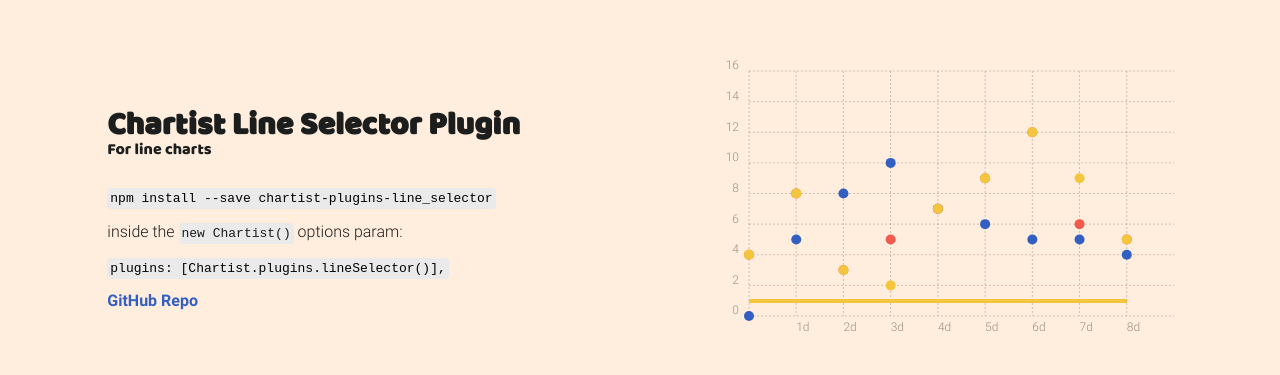
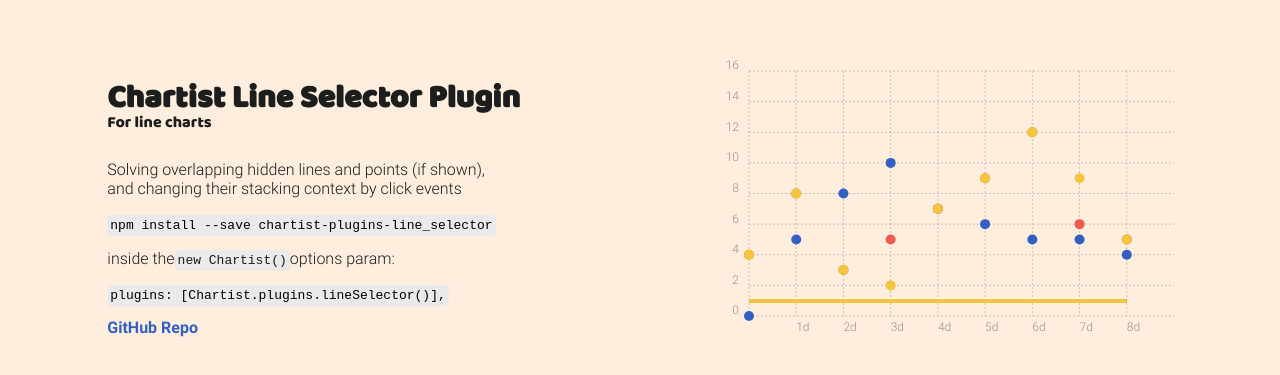
Before and after one commit to thehulke/chartist-plugin-lineSelector, a website: page index.html in a window 1280 px wide. Shown: the part 205-580 px from the top of the page. Drawn offline with Linux system fonts and the light colour scheme.

Commit message:
added short description

```diff
--- a/index.html
+++ b/index.html
@@ -16,15 +16,17 @@
 					<p class="heading-description">For line charts</p>
 				</div>
 
+				<p>Solving overlapping hidden lines and points (if shown),
+					<br>
+					and changing their stacking context by click events</p>
 				<code>npm install --save chartist-plugins-line_selector</code>
-				<P>inside the
-					<code>new Chartist()</code>
-					options param:</P>
+				<P>inside the<code>new Chartist()</code>options param:</P>
 				<code>plugins: [Chartist.plugins.lineSelector()],</code>
 				<br>
 				<div class="link">
 					<a href="https://github.com/thehulke/chartist-plugin-lineSelector" class="ref-link">GitHub Repo</a>
 				</div>
+
 			</div>
 			<div class="chart-container">
 				<div class="line-chart"></div>
```
